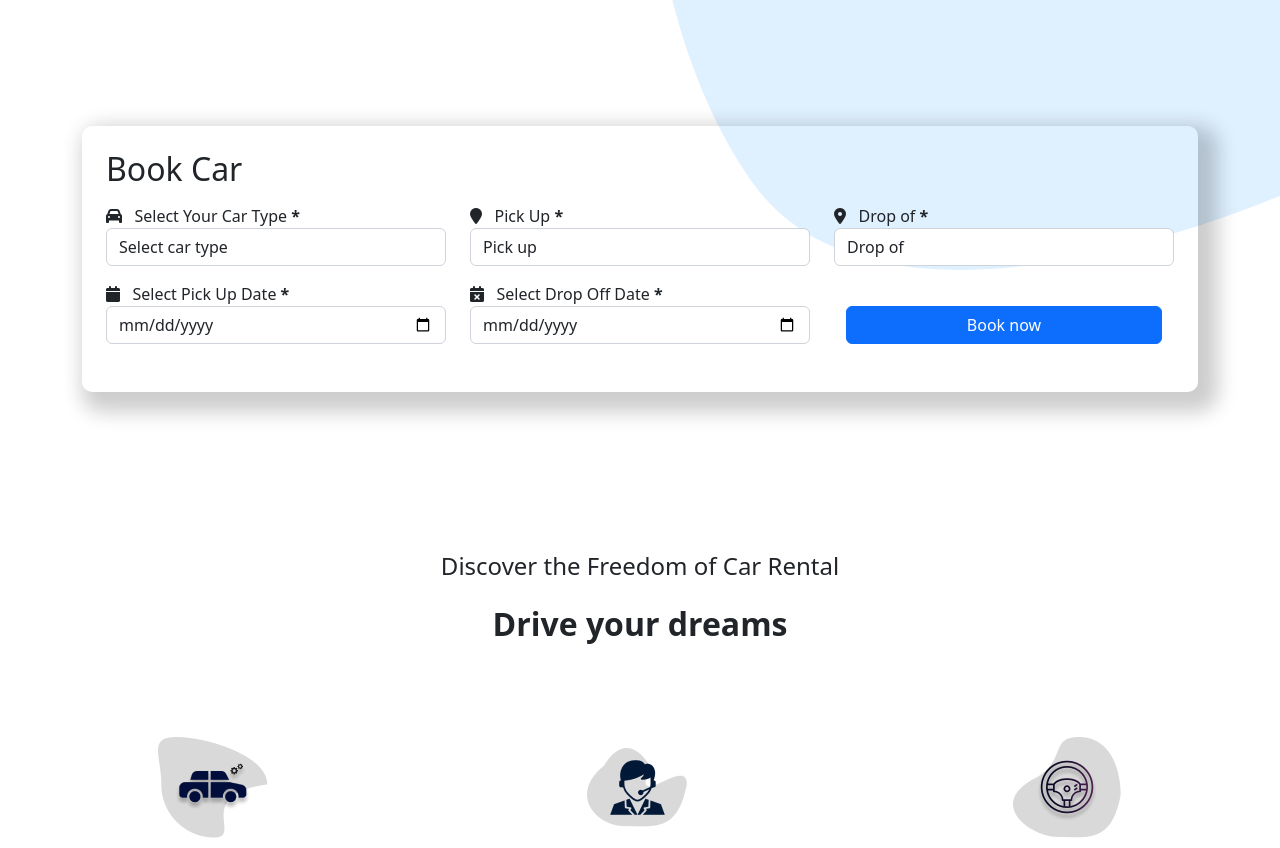
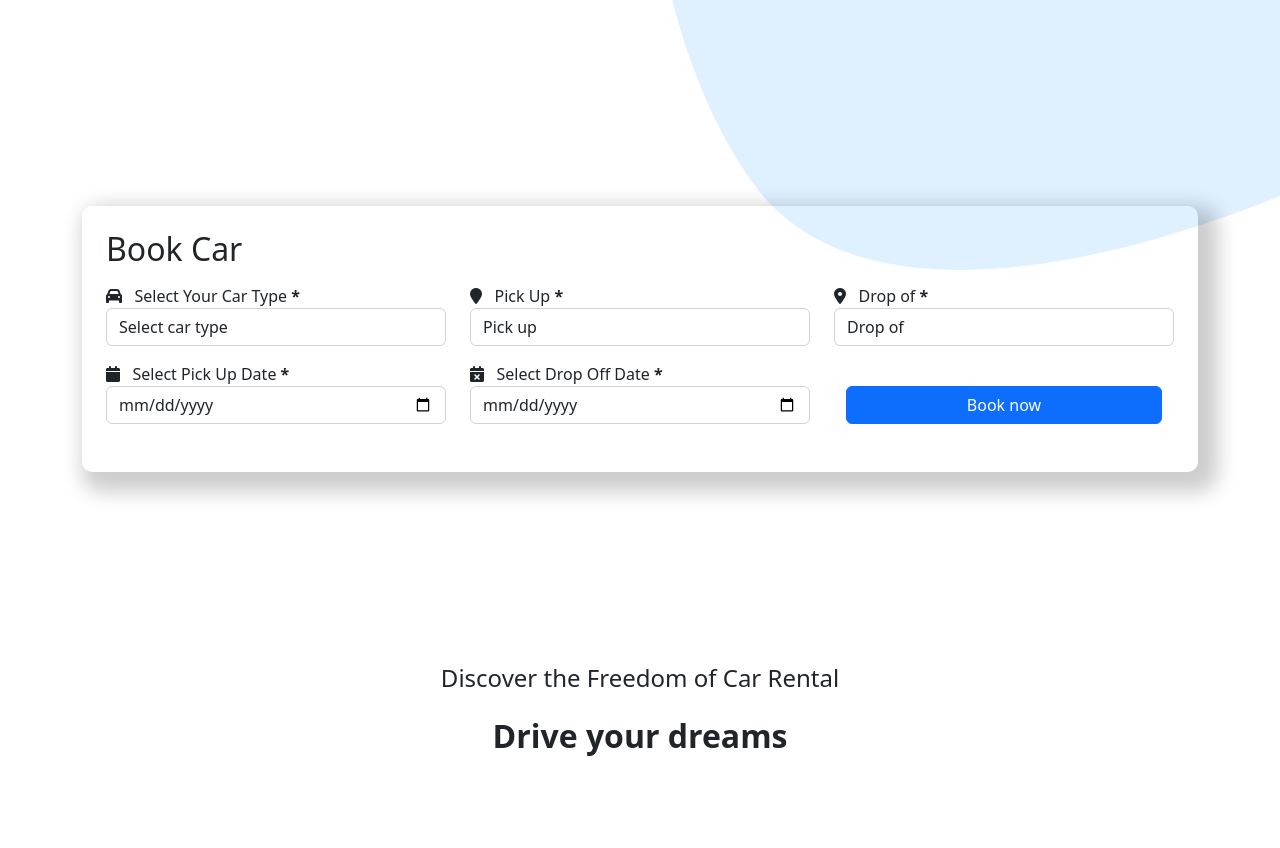
Before and after one commit to ronnysabo/car-rental, a React (Create React App) app: page / in a window 1280 px wide. Shown: the part 600-1448 px from the top of the page. Built offline with nearby package versions, Linux system fonts and the light colour scheme.

Commit message:
fix margins/padding

```diff
--- a/src/components/CarBook.jsx
+++ b/src/components/CarBook.jsx
@@ -113,7 +113,7 @@ function CarBook() {
     <>
       <section
         id="booking-section"
-        className="booking-section my-3 pb-5"
+        className="booking-section my-lg-5 py-lg-5"
         style={{
           width: "100%",
           height: "100%",
--- a/src/components/Hero.jsx
+++ b/src/components/Hero.jsx
@@ -8,7 +8,7 @@ function Hero() {
         style={{ width: "90%", fontSize: "1.5rem" }}
       >
         <section
-          className="hero p-5 mx-auto mt-5 d-flex justify-content-center align-items-center"
+          className="hero p-5 mx-auto d-flex justify-content-center align-items-center my-lg-5"
           style={{ maxWidth: "100%", height: "70vh" }}
         >
           <img
```
